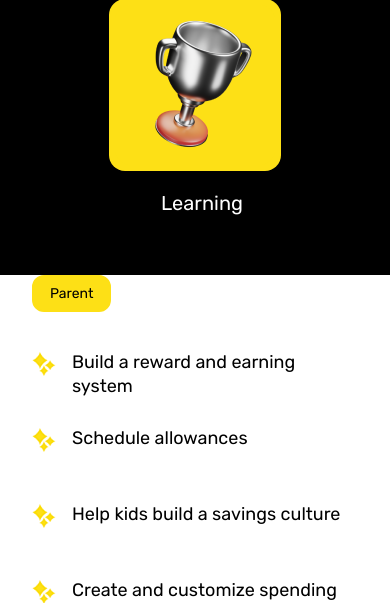
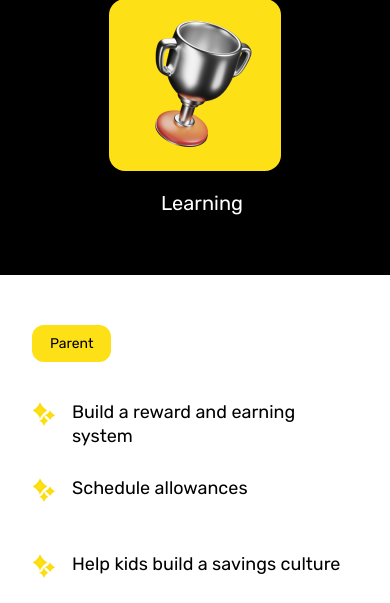
Before and after one commit to Ade-tola20/Bambi, a PHP site: page / in a window 390 px wide. Shown: the part 2417-3020 px from the top of the page. Run offline with PHP 8.4, Linux system fonts and the light colour scheme; some libraries are stand-ins or nearby versions.

Commit message:
Fix for 0  margin on Parent button

```diff
--- a/css/style.css
+++ b/css/style.css
@@ -560,7 +560,7 @@ body {
   } */
 
   .parent-btn {
-    margin-top: 0px;
+    margin-top: 50px;
   }
 
   .features{
```
